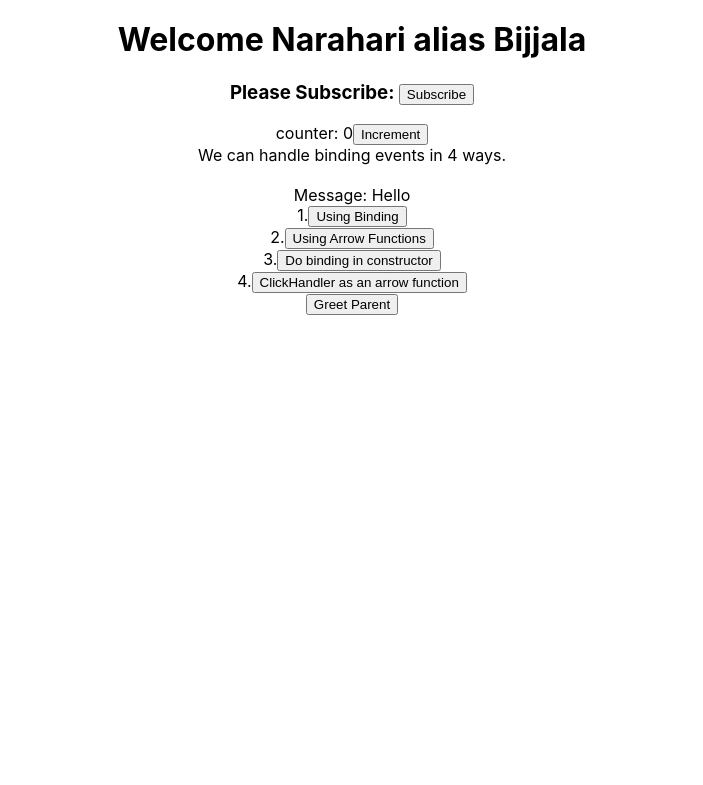
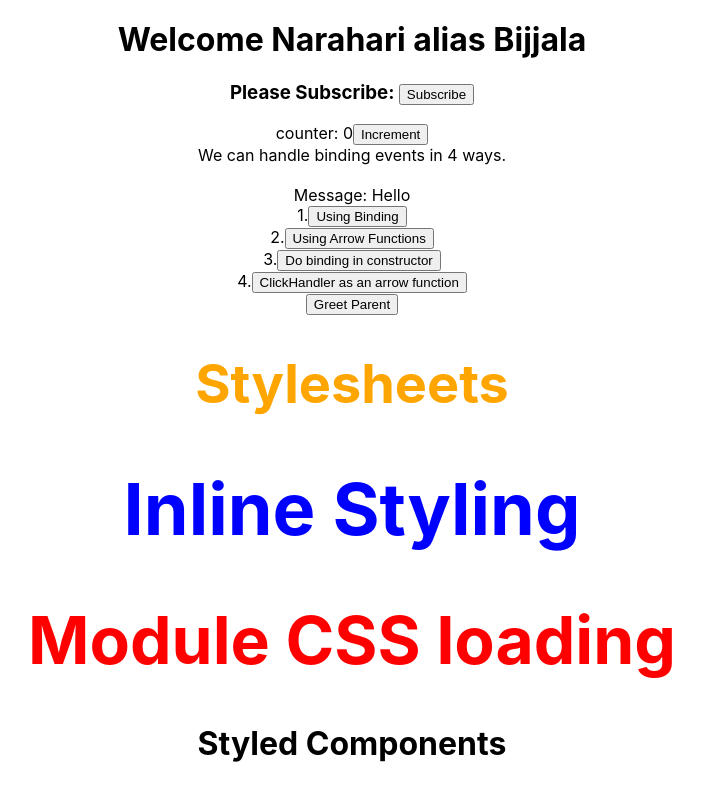
Before and after one commit to sathyalog/react-concepts-2020, a React (Create React App) app: page / in a window 1280 px wide. Shown: the part 293-1078 px from the top of the page, without its empty margins (288-991 px from the left). Before the commit the page ends 800 px from the top, so only its background shows below. Built offline with nearby package versions, Linux system fonts and the light colour scheme.

Commit message:
styling components

```diff
--- a/src/App.js
+++ b/src/App.js
@@ -9,6 +9,7 @@ import Message from './components/Message';
 import Counter from './components/Counter';
 import ClickHandler from './components/ClickHandler';
 import ParentComponent from './components/ParentComponent';
+import StylingComponent from './components/StylingComponent'
 
 function App() {
   return (
@@ -22,6 +23,7 @@ function App() {
       <Counter/>
       <ClickHandler/>
       <ParentComponent/>
+      <StylingComponent primary={true}/>
     </div>
   );
 }
--- /dev/null
+++ b/src/components/Style.css
@@ -0,0 +1,7 @@
+.primary {
+    color: orange;
+}
+
+.font-xl {
+    font-size: 54px;
+}
--- /dev/null
+++ b/src/components/StylingComponent.js
@@ -0,0 +1,23 @@
+import React from 'react'
+import './Style.css'; //Scenario1 - Stylesheet
+import myStyles from './myStyle.module.css'; // scenario3 - CSS module loading
+
+//scenario2 - Inline styling
+const heading = {
+    fontSize: '72px',
+    color: 'blue'
+}
+
+function StylingComponent(props) {
+    let className = props.primary ? 'primary' : ''
+    return (
+        <div>
+            <h1 className={`${className} font-xl`}>Stylesheets</h1>
+            <h1 style={heading}>Inline Styling</h1>
+            <h1 className={myStyles.error}>Module CSS loading</h1>
+            <h1>Styled Components</h1>
+        </div>
+    )
+}
+
+export default StylingComponent
--- /dev/null
+++ b/src/components/myStyle.module.css
@@ -0,0 +1,4 @@
+.error {
+    color: red;
+    font-size: 66px;
+}
```
